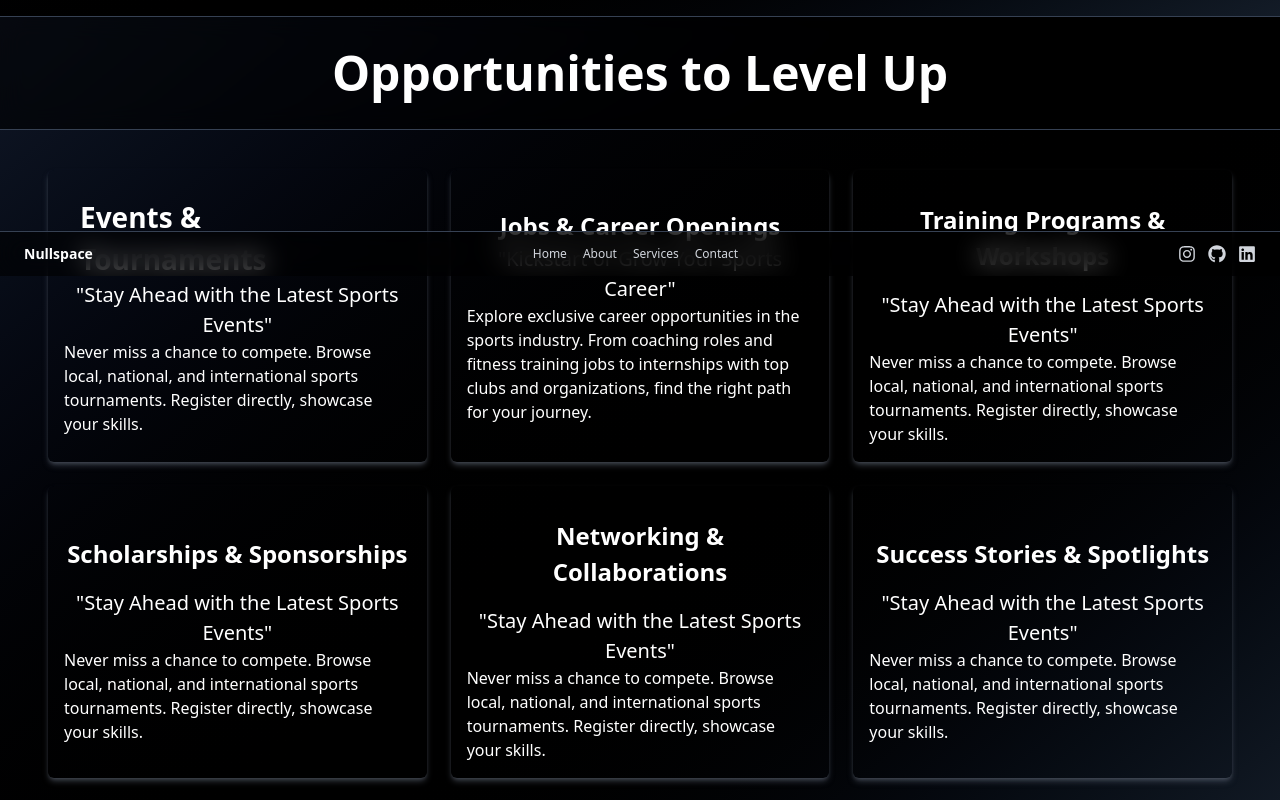
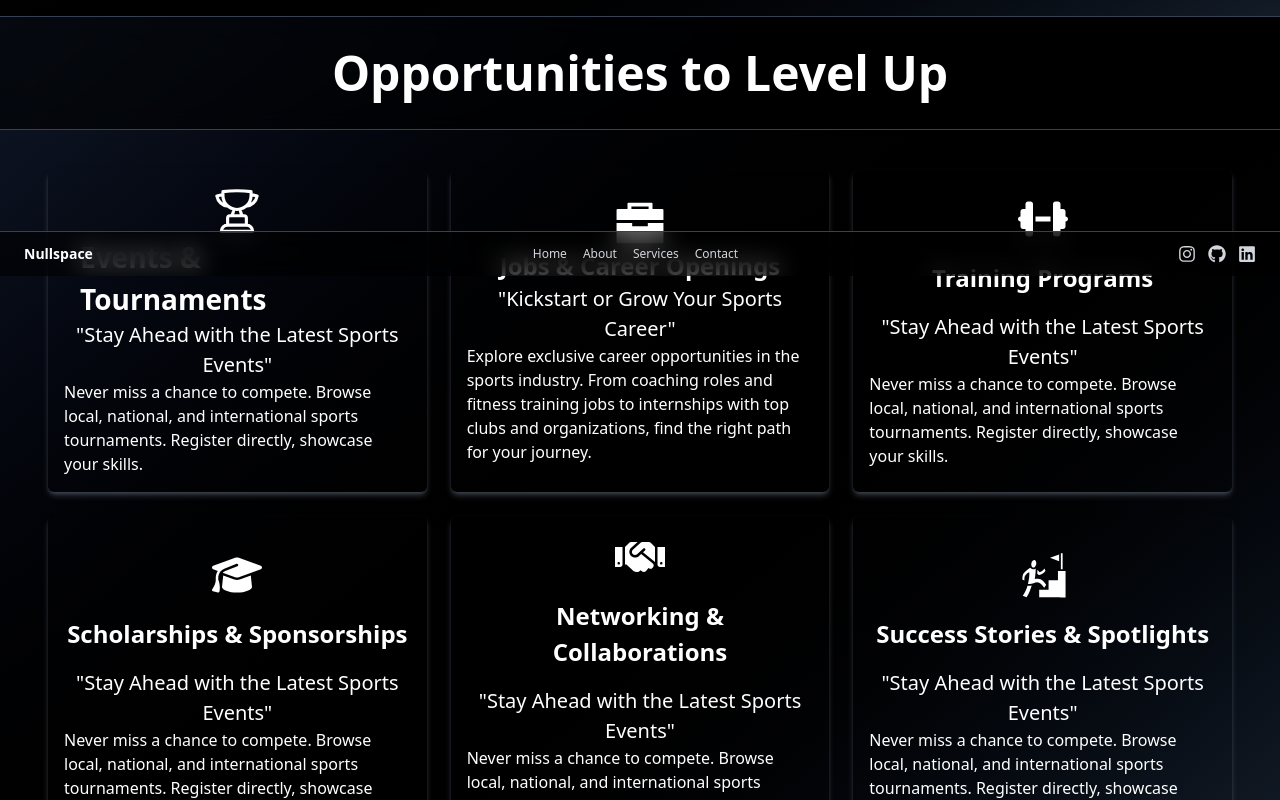
Before and after one commit to tushaar3439/Nullspace, a React (Vite) app: page /Opportunities in a window 1280 px wide. Shown: the part 524-1324 px from the top of the page. Built offline with nearby package versions, Linux system fonts and the light colour scheme.

Commit message:
opp section completed

```diff
--- a/index.html
+++ b/index.html
@@ -9,7 +9,7 @@
 <link rel="manifest" href="/site.webmanifest" />
 
     <meta name="viewport" content="width=device-width, initial-scale=1.0" />
-    <title>Vite + React</title>
+    <title>NullSpace</title>
   </head>
   <body>
     <div id="root"></div>
--- a/src/Pages/Opportunities.jsx
+++ b/src/Pages/Opportunities.jsx
@@ -1,5 +1,9 @@
 import Spline from '@splinetool/react-spline';
-
+import { HiOutlineTrophy } from "react-icons/hi2";
+import { IoBriefcaseSharp } from "react-icons/io5";
+import { FaDumbbell, FaGraduationCap } from "react-icons/fa6";
+import { FaHandshake } from "react-icons/fa";
+import { GiStairsGoal } from "react-icons/gi";
 
 const Opportunities = () => {
     return(
@@ -42,43 +46,49 @@ const Opportunities = () => {
         <div className="justify-evenly grid grid-cols-1 md:grid-cols-2 lg:grid-cols-3 gap-6 items-stretch">
 
 
-        <div className=" rounded-md shadow-md shadow-gray-500/50 p-4 flex flex-col items-center justify-center">
-
+        <div className=" rounded-md shadow-md shadow-gray-500/50 p-4 flex flex-col items-center justify-center transition-all duration-500 ease-in-out
+  hover:bg-gradient-to-b hover:from-black hover:via-[#180020] hover:to-[#2a002f]">
+        <div className="text-[50px]"><HiOutlineTrophy/></div>
         <div className="text-[28px] font-bold px-4">Events & Tournaments</div>
         <div className="text-[20px] text-center">"Stay Ahead with the Latest Sports Events"</div>
         <div className="">Never miss a chance to compete. Browse local, national, and international sports tournaments. Register directly, showcase your skills.</div>
 
         </div>
-       <div className=" rounded-md shadow-md shadow-gray-500/50 p-4 flex flex-col items-center justify-center">
-
+       <div className=" rounded-md shadow-md shadow-gray-500/50 p-4 flex flex-col items-center justify-center transition-all duration-500 ease-in-out
+  hover:bg-gradient-to-b hover:from-black hover:via-[#180020] hover:to-[#2a002f]">
+       <div className="text-[50px]"><IoBriefcaseSharp/></div>
        <div className="text-[24px] font-bold text-center px-4">Jobs & Career Openings</div>
        <div className="text-[20px] text-center">"Kickstart or Grow Your Sports Career"</div>
         <div className="">Explore exclusive career opportunities in the sports industry. From coaching roles and fitness training jobs to internships with top clubs and organizations, find the right path for your journey.</div>
 
        </div>
-       <div className=" rounded-md shadow-md shadow-gray-500/50 p-4 flex flex-col items-center justify-center">
-
-       <div className="text-[24px] font-bold text-center py-4">Training Programs & Workshops</div>
+       <div className=" rounded-md shadow-md shadow-gray-500/50 p-4 flex flex-col items-center justify-center transition-all duration-500 ease-in-out
+  hover:bg-gradient-to-b hover:from-black hover:via-[#180020] hover:to-[#2a002f]">
+       <div className="text-[50px]"><FaDumbbell/></div>
+       <div className="text-[24px] font-bold text-center py-4">Training Programs</div>
        <div className="text-[20px] text-center">"Stay Ahead with the Latest Sports Events"</div>
         <div className="">Never miss a chance to compete. Browse local, national, and international sports tournaments. Register directly, showcase your skills.</div>
 
        </div>
-       <div className=" rounded-md shadow-md shadow-gray-500/50 p-4 flex flex-col items-center justify-center">
-
+       <div className=" rounded-md shadow-md shadow-gray-500/50 p-4 flex flex-col items-center justify-center transition-all duration-500 ease-in-out
+  hover:bg-gradient-to-b hover:from-black hover:via-[#180020] hover:to-[#2a002f]">
+       <div className="text-[50px]"><FaGraduationCap/></div>
        <div className="text-[24px] font-bold text-center py-4">Scholarships & Sponsorships</div>
        <div className="text-[20px] text-center">"Stay Ahead with the Latest Sports Events"</div>
         <div className="">Never miss a chance to compete. Browse local, national, and international sports tournaments. Register directly, showcase your skills.</div>
 
        </div>
-       <div className=" rounded-md shadow-md shadow-gray-500/50 p-4 flex flex-col items-center justify-center">
-
+       <div className=" rounded-md shadow-md shadow-gray-500/50 p-4 flex flex-col items-center justify-center transition-all duration-500 ease-in-out
+  hover:bg-gradient-to-b hover:from-black hover:via-[#180020] hover:to-[#2a002f]">
+       <div className="text-[50px]"><FaHandshake/></div>
        <div className="text-[24px] font-bold text-center py-4">Networking & Collaborations</div>
        <div className="text-[20px] text-center">"Stay Ahead with the Latest Sports Events"</div>
         <div className="">Never miss a chance to compete. Browse local, national, and international sports tournaments. Register directly, showcase your skills.</div>
 
        </div>
-       <div className=" rounded-md shadow-md shadow-gray-500/50 p-4 flex flex-col items-center justify-center">
-
+       <div className=" rounded-md shadow-md shadow-gray-500/50 p-4 flex flex-col items-center justify-center transition-all duration-500 ease-in-out
+  hover:bg-gradient-to-b hover:from-black hover:via-[#180020] hover:to-[#2a002f]">
+       <div className="text-[50px]"><GiStairsGoal/></div>
        <div className="text-[24px] font-bold text-center py-4">Success Stories & Spotlights</div>
        <div className="text-[20px] text-center">"Stay Ahead with the Latest Sports Events"</div>
         <div className="">Never miss a chance to compete. Browse local, national, and international sports tournaments. Register directly, showcase your skills.</div>
```
Also changed, not shown: src/Pages/Services.jsx (added).
